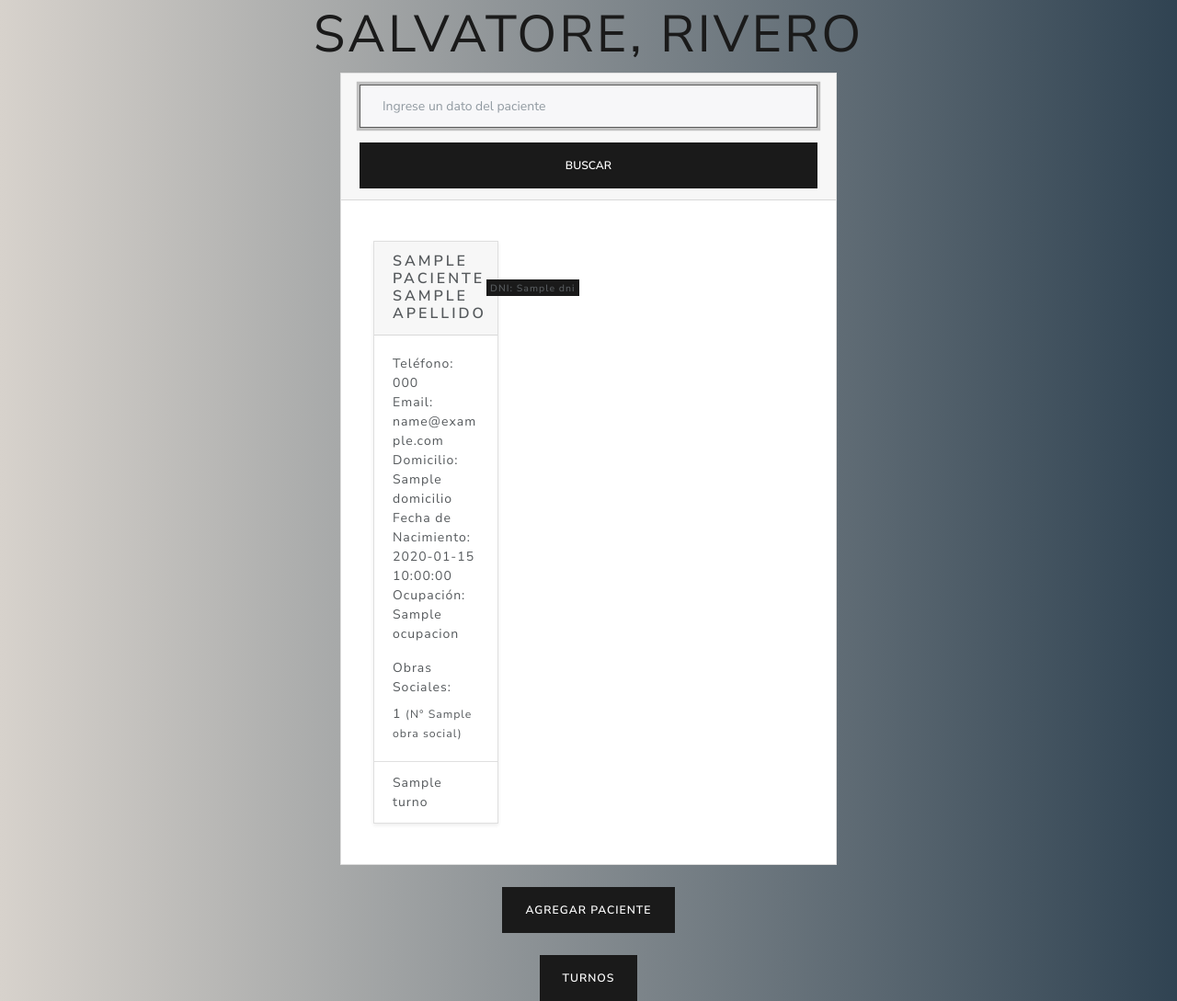
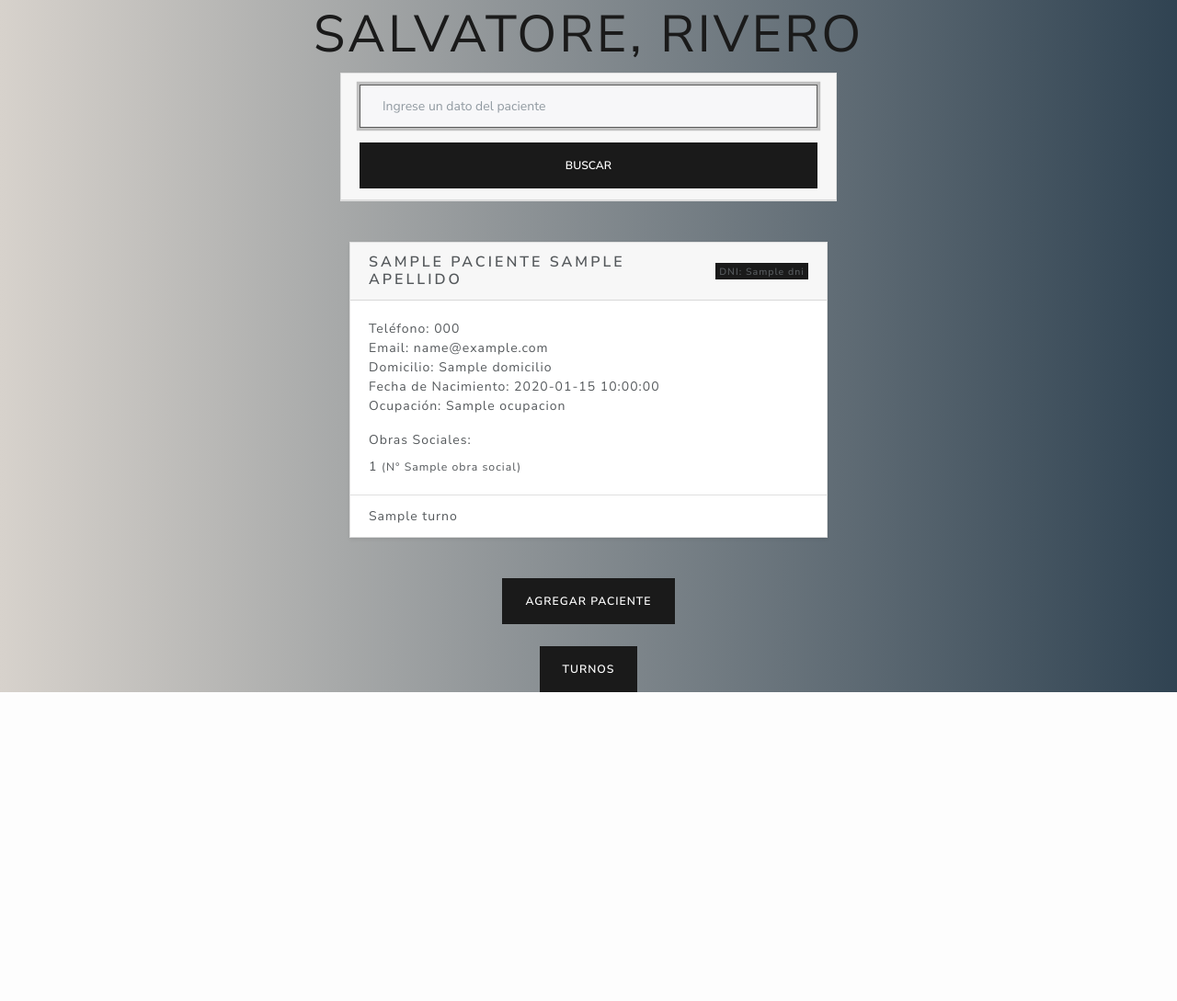
Before and after one commit to tinchosalvatore/Consultorio-medico, a Flask app: template templates/index.html in a window 1280 px wide. Shown: the part 150-1239 px from the top of the page at 92% size. After the commit the page ends 903 px from the top, so only its background shows below. Run offline with Flask 3, Linux system fonts and the light colour scheme; the template is opened without the code that fills it: most values are stand-ins (such as "Sample title", 1, 10 or a date in 2020); some libraries are stand-ins or nearby versions.

Commit message:
Solucion del bug de busqueda de datos

```diff
--- a/templates/index.html
+++ b/templates/index.html
@@ -41,12 +41,15 @@
 
                         </form>
                     </div>
+                </div>
+            </div>
+
             <div class="card-body">
                 <div class="container mt-4">
                     {% if resultados_busqueda %}
                     <div class="row g-4">
                         {% for paciente in resultados_busqueda %}
-                    <div class="col-12 col-md-6 col-lg-4 mb-4">
+                        <div class="col-md-6 offset-md-3 my-auto">
                             <div class="card patient-card shadow-sm">
                                 <div class="card-header">
                                     <div class="d-flex justify-content-between align-items-center">
@@ -121,7 +124,6 @@
                 </div>
             </div>
         </div>
-        </div>
     </main>
 
     <!-- Boton para dirigir a pagina de agregar paciente -->
```
Lines whose indentation alone changed are shown as unchanged.
